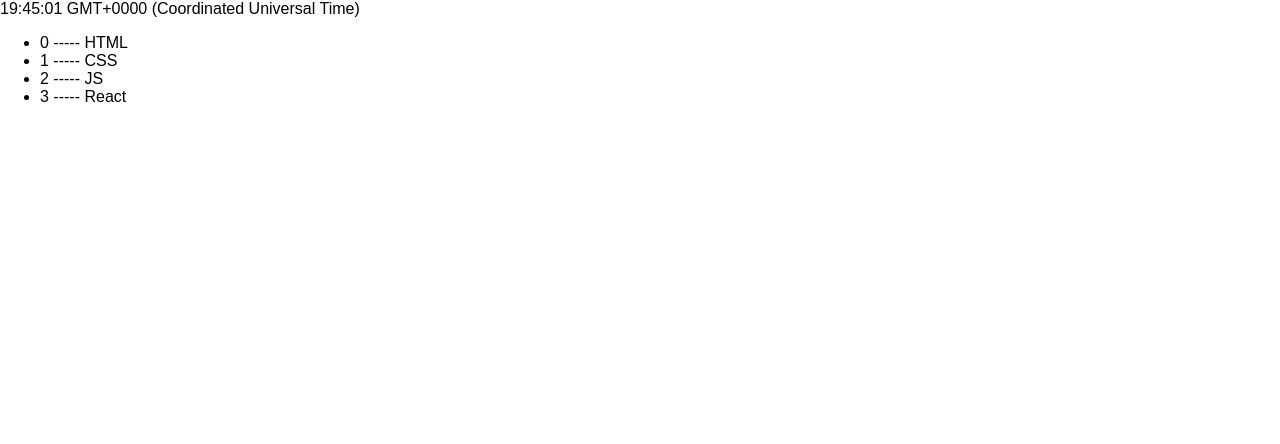
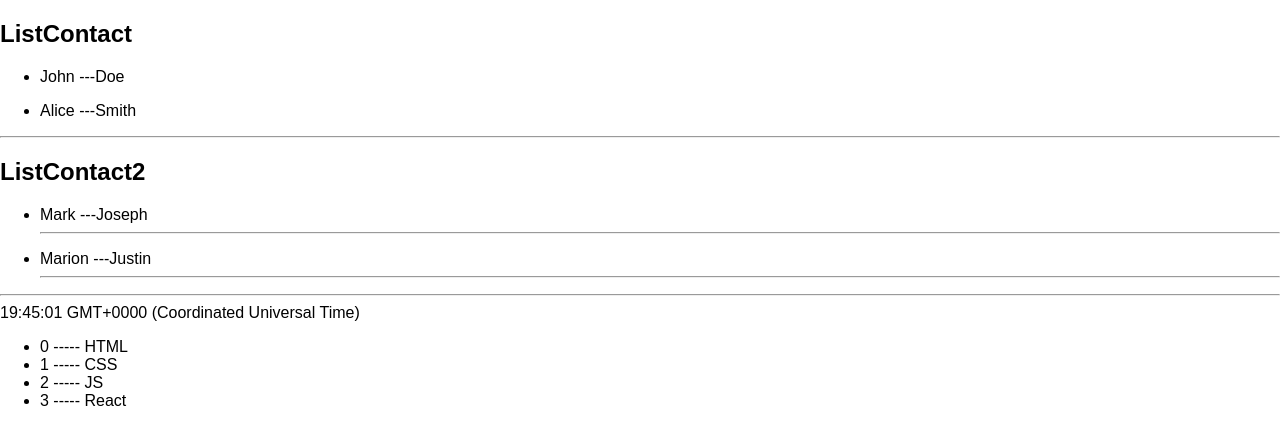
Before and after one commit to Kamesas/lessonsReact_5_06_2018, a React (Create React App) app: page / in a window 1280 px wide. Shown: the top 444 px of the page. Built offline with nearby package versions, Linux system fonts and the light colour scheme.

Commit message:
uot ListContact on screen - two methods

```diff
--- a/src/App.js
+++ b/src/App.js
@@ -1,13 +1,37 @@
 import React, { Component } from 'react';
 import './App.css';
 import Body from './components/body'
+import ListContact from "./components/ListContact"
+import ListContact2 from "./components/ListContact2"
+import datebaseContact from "./components/databaseContacts"
 
 class App extends Component {
   render() {
+
     return (
-     <div><Body/></div>
+     <div>
+      <h2>ListContact</h2>
+      <ListContact propsFirstName={users[0].firstName} propsLastName={users[0].lastName}/>
+      <ListContact propsFirstName={users[1].firstName} propsLastName={users[1].lastName}/>
+      <hr/>
+
+      <h2>ListContact2</h2>
+      <ListContact2 contact={datebaseContact[2]} />
+      <ListContact2 contact={datebaseContact[3]} />
+      <hr/>
+
+      <Body/>
+     </div>
     );
   }
 }
 
+const users  = [
+          {firstName: "John", lastName: "Doe", age: 50, phone: "333 4567111"},
+          {firstName: "Alice", lastName: "Smith", age: 22, phone: "333 45667933"},
+          {firstName: "Mark", lastName: "Joseph", age: 45, phone: "333 33446776"},
+          {firstName: "Marion", lastName: "Justin", age: 45, phone: "333 4343433345"}
+      ]
+
+
 export default App;
--- /dev/null
+++ b/src/components/ListContact.js
@@ -0,0 +1,18 @@
+import React, { Component } from 'react';
+
+export default class ListContact extends Component {
+
+	render() {
+		const contact = this.props;
+
+	  return (
+					<ul>
+						<li>
+						{contact.propsFirstName} ---
+						{contact.propsLastName}
+						</li>
+					</ul>
+	  	)
+
+	}
+}
--- /dev/null
+++ b/src/components/ListContact2.js
@@ -0,0 +1,19 @@
+import React, { Component } from 'react';
+
+export default class ListContact2 extends Component {
+
+	render() {
+		const {contact} = this.props;
+
+	  return (
+					<ul>
+						<li>
+							{contact.firstName} ---
+							{contact.lastName}
+						</li>
+						<hr/>
+					</ul>
+	  	)
+
+	}
+}
--- /dev/null
+++ b/src/components/databaseContacts.js
@@ -0,0 +1,13 @@
+export default [
+  {
+  	firstName: "John",
+  	lastName: "Doe",
+  	age: 50,
+  	phone: "333 4567111"
+  },
+
+  {firstName: "Alice", lastName: "Smith", age: 22, phone: "333 45667933"},
+  {firstName: "Mark", lastName: "Joseph", age: 45, phone: "333 33446776"},
+  {firstName: "Marion", lastName: "Justin", age: 45, phone: "333 4343433345"}
+
+]
```
